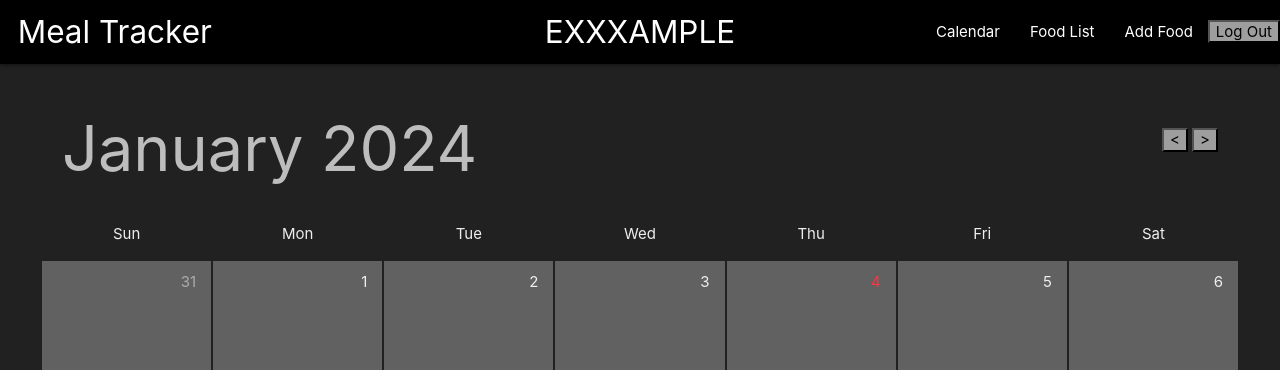
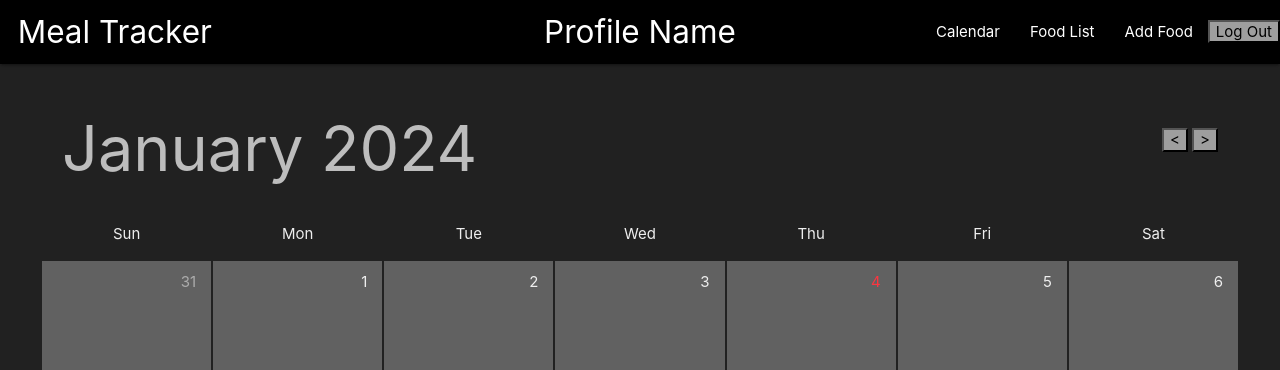
Before and after one commit to kelleralex04/meal-tracker, a Django app: page /calendar/ in a window 1280 px wide. Shown: the top 370 px of the page. Run offline with Django 5.2, Linux system fonts and the light colour scheme; the visitor is signed in with stand-in values (Sample User, id 1); data comes from the database, SQL or seed files in the repository; data that the repository does not hold is empty.

Commit message:
fixes user authentication for profile login

```diff
--- a/main_app/templates/calendar.html
+++ b/main_app/templates/calendar.html
@@ -17,7 +17,7 @@
                     <ul>
                         <li><a href="/" class="left brand-logo">&nbsp;&nbsp;Meal Tracker</a></li>
                         {% if user.is_authenticated %}
-                            <li><a href="{% url 'profile_detail' user.id %}" class="brand-logo center">EXXXAMPLE</a></li>
+                            <li><a href="{% url 'profile_detail' profile.id %}" class="brand-logo center">Profile Name</a></li>
                         {% endif %}
                     </ul>
                     <ul class="right">
--- a/mealtracker/settings.py
+++ b/mealtracker/settings.py
@@ -65,6 +65,7 @@ TEMPLATES = [
                 'django.template.context_processors.request',
                 'django.contrib.auth.context_processors.auth',
                 'django.contrib.messages.context_processors.messages',
+                'utils.context_processors.profile_context'
             ],
         },
     },
--- /dev/null
+++ b/utils/context_processors.py
@@ -0,0 +1,15 @@
+from main_app.models import Profile
+from django.contrib.auth.models import User
+
+
+def profile_context(request):
+    test = None
+    if request.user.id:
+        user = User.objects.get(id=request.user.id)
+        profile = Profile.objects.filter(user=user)
+        if len(profile):
+            print(profile)
+            return {'profile': profile[0]}
+        else: return {'test': test}
+    else:
+        return {'test': test}
```
